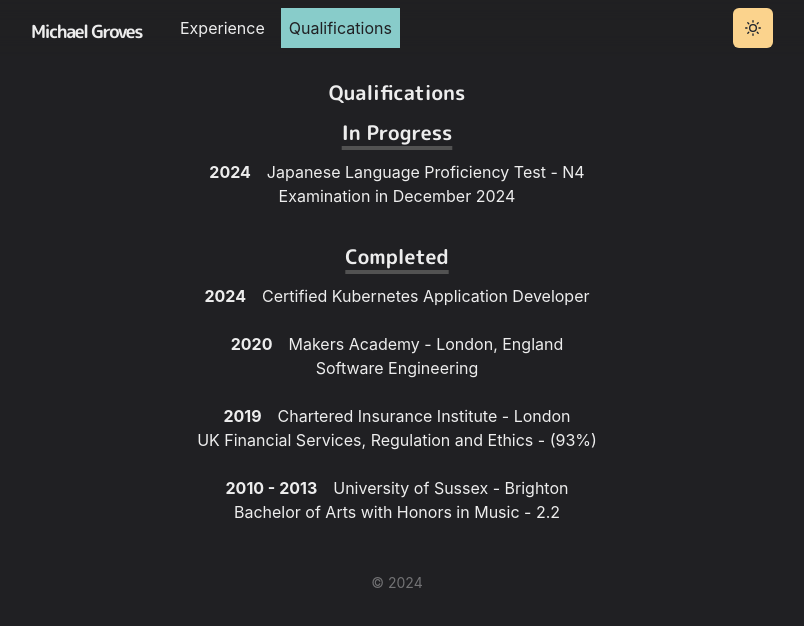
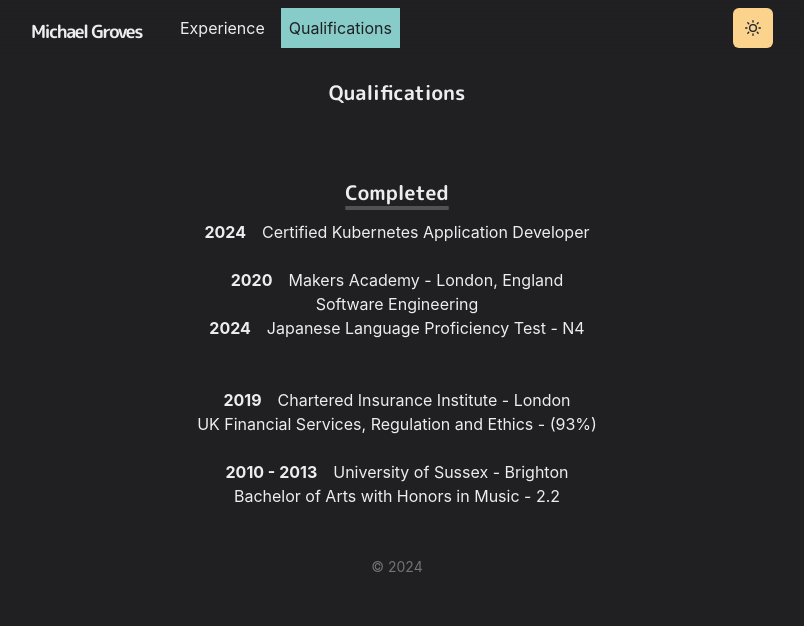
Before and after one commit to michaelgroves90/michael-groves, a Next.js app: page /qualifications in a window 1280 px wide. Shown: the top 626 px of the page, without its empty margins (243-1047 px from the left). Built offline with nearby package versions, Linux system fonts and the light colour scheme.

Commit message:
qualifcations update

```diff
--- a/pages/qualifications.js
+++ b/pages/qualifications.js
@@ -9,16 +9,8 @@ const Qualifications = () => (
       <Heading as="h3" fontSize={20} mb={4}>
         Qualifications
       </Heading>
-      <Heading as="h3" variant="section-title">
-          In Progress
-      </Heading>
-      <BioSection>
-        <BioYear>2024</BioYear>
-          Japanese Language Proficiency Test - N4
-      </BioSection>
-        Examination in December 2024
-        <br></br>
-        <br></br>
+      <br></br>
+      <br></br>
       <Heading as="h3" variant="section-title">
           Completed
       </Heading>
@@ -33,6 +25,11 @@ const Qualifications = () => (
           Makers Academy - London, England
         </BioSection>
         Software Engineering
+        <br></br>
+        <BioSection>
+          <BioYear>2024</BioYear>
+          Japanese Language Proficiency Test - N4
+        </BioSection>
         <br></br>
         <br></br>
       <BioSection>
```
